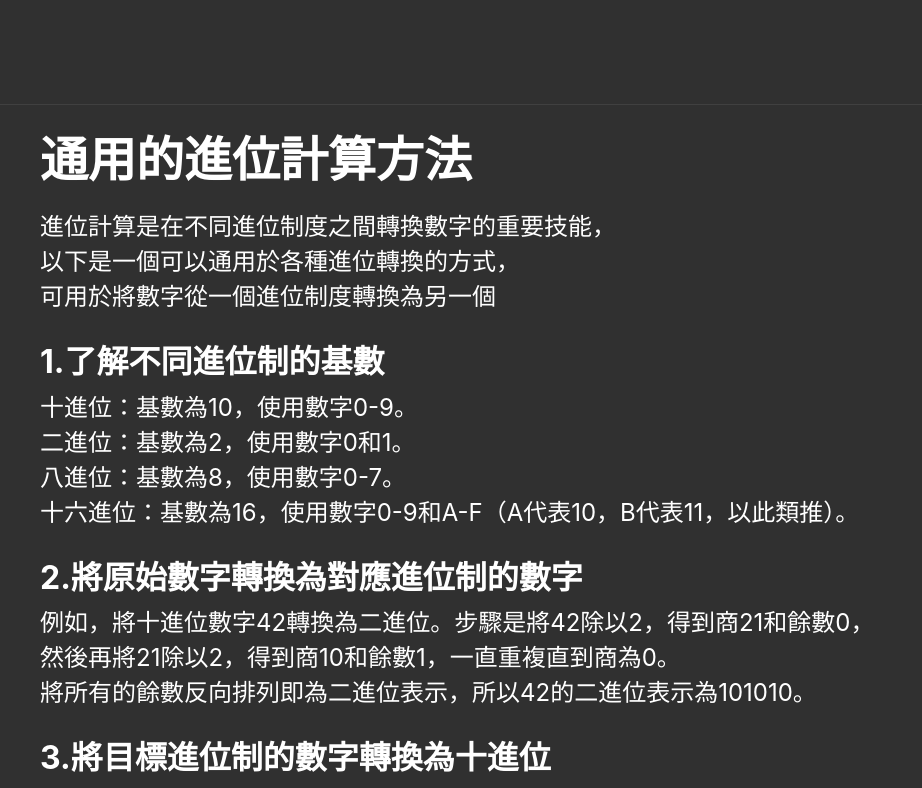
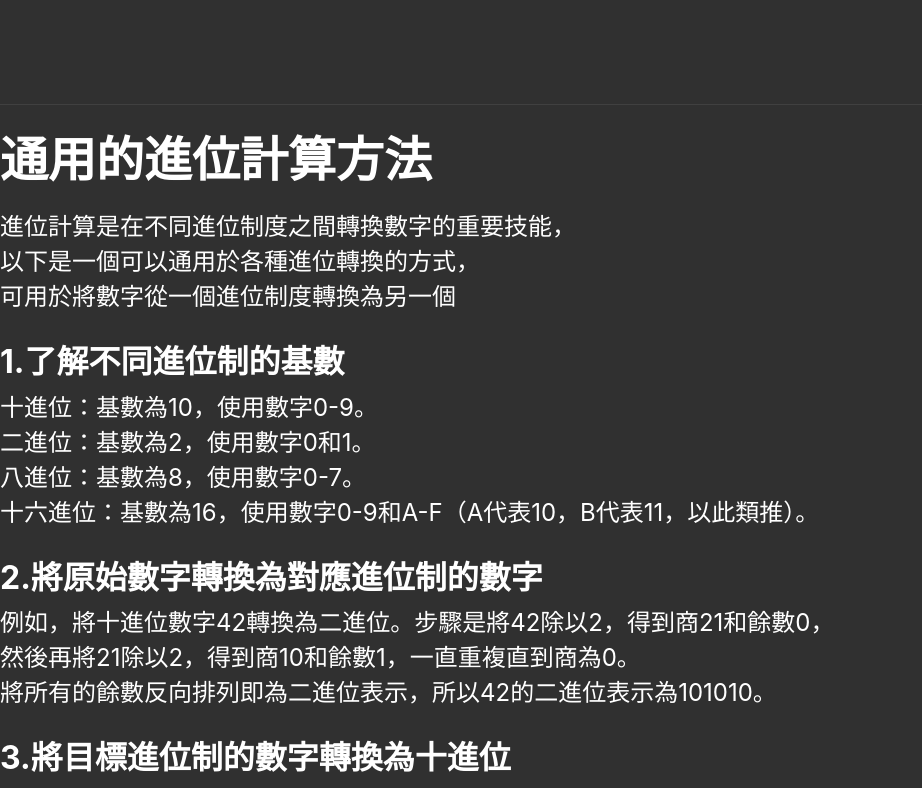
Before and after one commit to joelinkaiyi/react-converter, a React (Create React App) app: page / in a window 1280 px wide. Shown: the part 760-1548 px from the top of the page, without its empty margins (0-922 px from the left). Built offline with nearby package versions, Linux system fonts and the light colour scheme.

Commit message:
About section margin

```diff
--- a/src/About.js
+++ b/src/About.js
@@ -2,7 +2,7 @@ import React from 'react'
 
 const About = () => {
     return (
-      <div style={{ textAlign: "left", marginLeft: "2.5rem" }}>
+      <div style={{ textAlign: "left"}}>
         <h1 style={{ color: "#fff", marginTop: "1rem", fontSize: "3rem" }}>
           通用的進位計算方法
         </h1>
```
